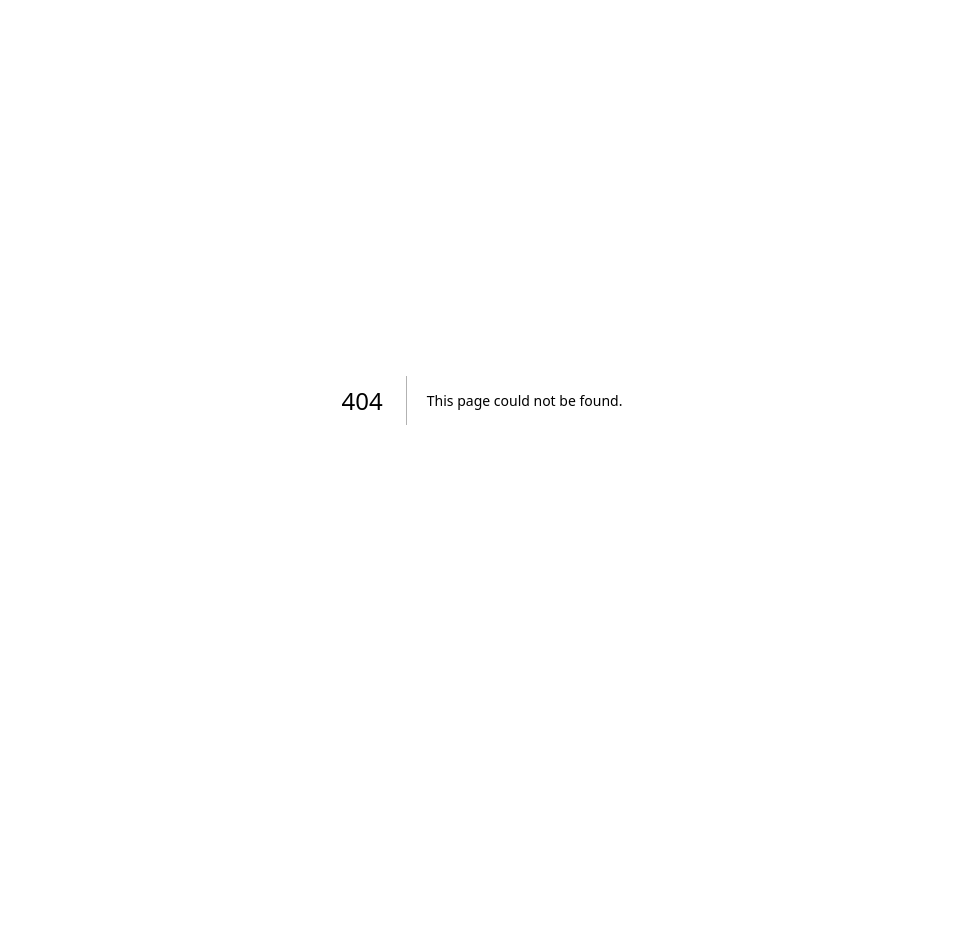
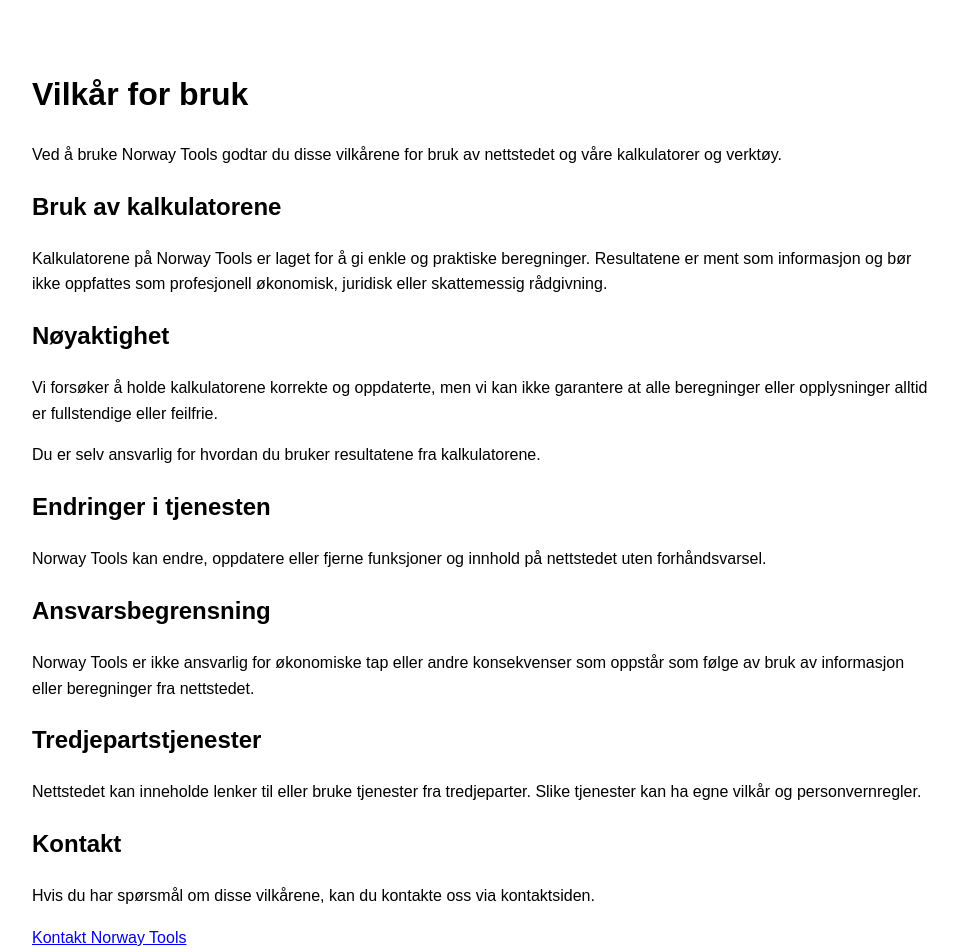
Before and after one commit to Stz6648/norway-tools, a Next.js app: page /vilkar in a window 1280 px wide. Before the commit this address had no page. Shown: the top 952 px of the page, without its empty margins (158-1116 px from the left). Before the commit the page ends 800 px from the top, so only its background shows below. Built offline with nearby package versions, Linux system fonts and the light colour scheme.

Commit message:
Create vilkar.js

```diff
--- /dev/null
+++ b/pages/vilkar.js
@@ -0,0 +1,93 @@
+import Head from "next/head";
+
+export default function Vilkar() {
+  return (
+    <>
+      <Head>
+        <title>Vilkår – Norway Tools</title>
+        <meta
+          name="description"
+          content="Vilkår for bruk av Norway Tools og nettstedets kalkulatorer og verktøy."
+        />
+        <meta name="robots" content="index, follow" />
+        <link
+          rel="canonical"
+          href="https://norway-tools.vercel.app/vilkar"
+        />
+      </Head>
+
+      <main
+        style={{
+          maxWidth: "900px",
+          margin: "0 auto",
+          padding: "40px 20px",
+          fontFamily: "Arial, sans-serif",
+          lineHeight: 1.6,
+        }}
+      >
+        <h1>Vilkår for bruk</h1>
+
+        <p>
+          Ved å bruke Norway Tools godtar du disse vilkårene for bruk av
+          nettstedet og våre kalkulatorer og verktøy.
+        </p>
+
+        <h2>Bruk av kalkulatorene</h2>
+
+        <p>
+          Kalkulatorene på Norway Tools er laget for å gi enkle og praktiske
+          beregninger. Resultatene er ment som informasjon og bør ikke
+          oppfattes som profesjonell økonomisk, juridisk eller skattemessig
+          rådgivning.
+        </p>
+
+        <h2>Nøyaktighet</h2>
+
+        <p>
+          Vi forsøker å holde kalkulatorene korrekte og oppdaterte, men vi kan
+          ikke garantere at alle beregninger eller opplysninger alltid er
+          fullstendige eller feilfrie.
+        </p>
+
+        <p>
+          Du er selv ansvarlig for hvordan du bruker resultatene fra
+          kalkulatorene.
+        </p>
+
+        <h2>Endringer i tjenesten</h2>
+
+        <p>
+          Norway Tools kan endre, oppdatere eller fjerne funksjoner og innhold
+          på nettstedet uten forhåndsvarsel.
+        </p>
+
+        <h2>Ansvarsbegrensning</h2>
+
+        <p>
+          Norway Tools er ikke ansvarlig for økonomiske tap eller andre
+          konsekvenser som oppstår som følge av bruk av informasjon eller
+          beregninger fra nettstedet.
+        </p>
+
+        <h2>Tredjepartstjenester</h2>
+
+        <p>
+          Nettstedet kan inneholde lenker til eller bruke tjenester fra
+          tredjeparter. Slike tjenester kan ha egne vilkår og
+          personvernregler.
+        </p>
+
+        <h2>Kontakt</h2>
+
+        <p>
+          Hvis du har spørsmål om disse vilkårene, kan du kontakte oss via
+          kontaktsiden.
+        </p>
+
+        <p>
+          <a href="/kontakt">Kontakt Norway Tools</a>
+        </p>
+      </main>
+    </>
+  );
+}
```
